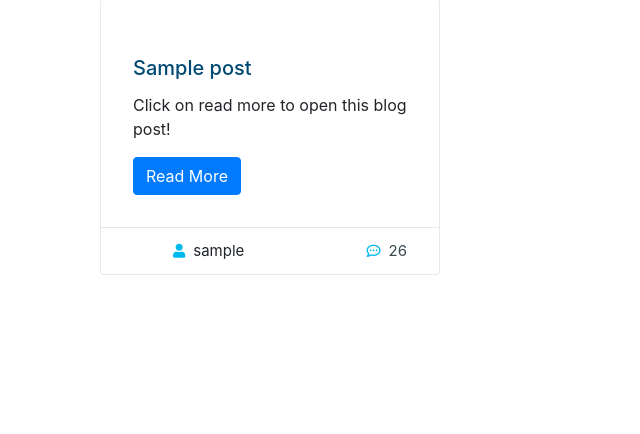
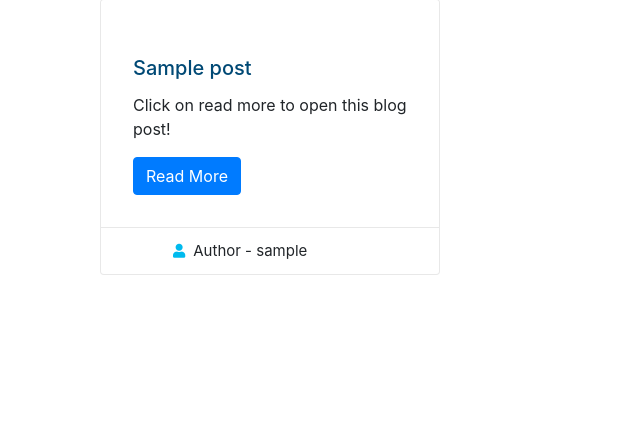
Before and after one commit to ConorBevan/MovieWarsBlog, a Django app: page / in a window 1280 px wide. Shown: the part 161-595 px from the top of the page, without its empty margins (0-640 px from the left). Run offline with Django 3.2, Linux system fonts and the light colour scheme; tables that the repository leaves empty hold one stand-in row (values such as "Sample post"); some libraries are stand-ins or nearby versions.

Commit message:
cleaning up layout

```diff
--- a/templates/blog_details.html
+++ b/templates/blog_details.html
@@ -5,13 +5,13 @@
 
     <h1>{{ post.title }}</h1>
     <h4>{{ post.author }} - {{ post.post_date}}</h4>
+    <hr>
+    <p>{{ post.content|safe }}</p>
+    <hr>
     {% if user.is_authenticated %}
     <a href="{% url 'edit-blog' post.pk %}" class="btn btn-sm btn-warning">Edit</a>
     <a href ="{% url 'delete-blog' post.pk %}" class="btn btn-sm btn-danger">Delete</a>
     {% endif %}
     <a href="{% url 'home' %}" class="btn btn-sm btn-secondary">Back</a>
-    <hr>
-    <p>{{ post.content|safe }}</p>
-    <hr>
 
 {% endblock%}
--- a/templates/home.html
+++ b/templates/home.html
@@ -26,9 +26,7 @@
                     </div>
                     <div class="card-footer">
                         <ul>
-                            <li><i class="fas fa-user"></i>{{ post.author }}</li>
-                            <li><a href="{% url 'blog-detail' post.pk %}"><i
-                                        class="far fa-comment-dots"></i><span>26</span></a></li>
+                            <li><i class="fas fa-user"></i>Author - {{ post.author }}</li>
                         </ul>
                     </div>
                 </article>
--- a/templates/update_post.html
+++ b/templates/update_post.html
@@ -9,6 +9,7 @@
     <div class="form-group">
         <form method="POST">
             {% csrf_token %}
+            {{ form.media }}
             {{ form.as_p }}
             <a href="{% url 'home' %}" class="btn btn-secondary">Back</a>
             <button class="btn btn-success">Update</button>
```
